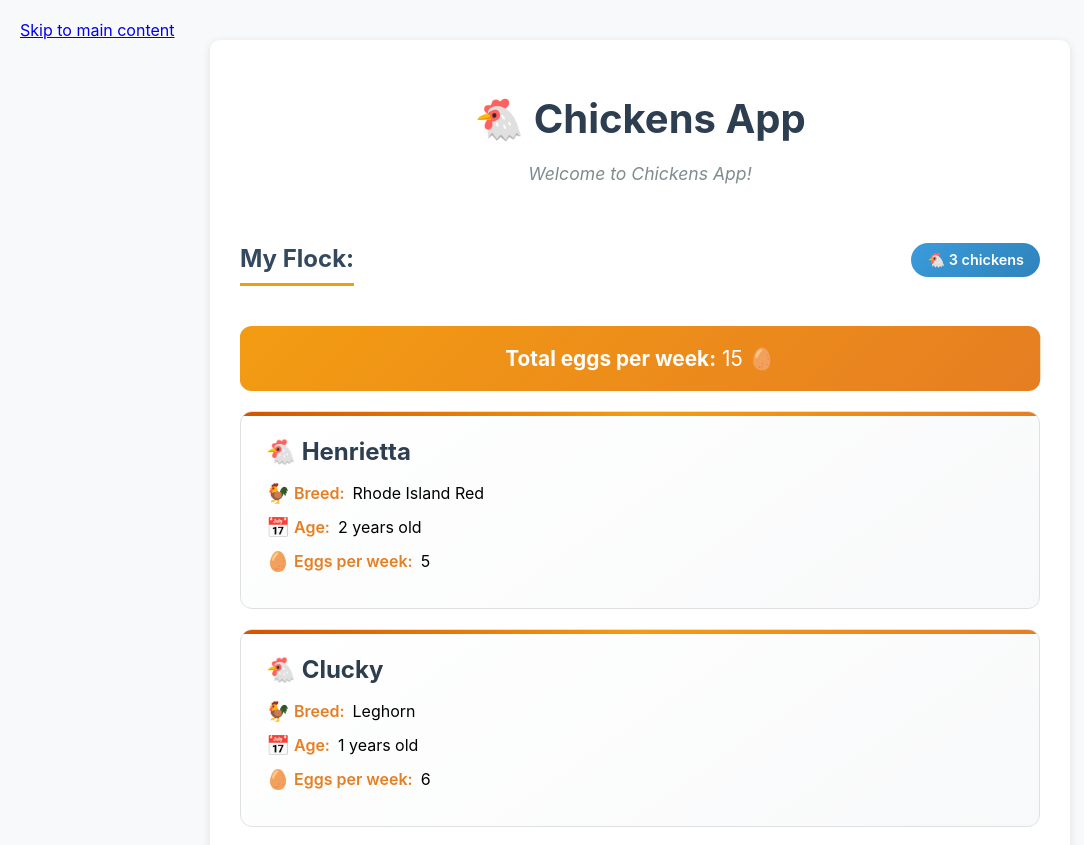
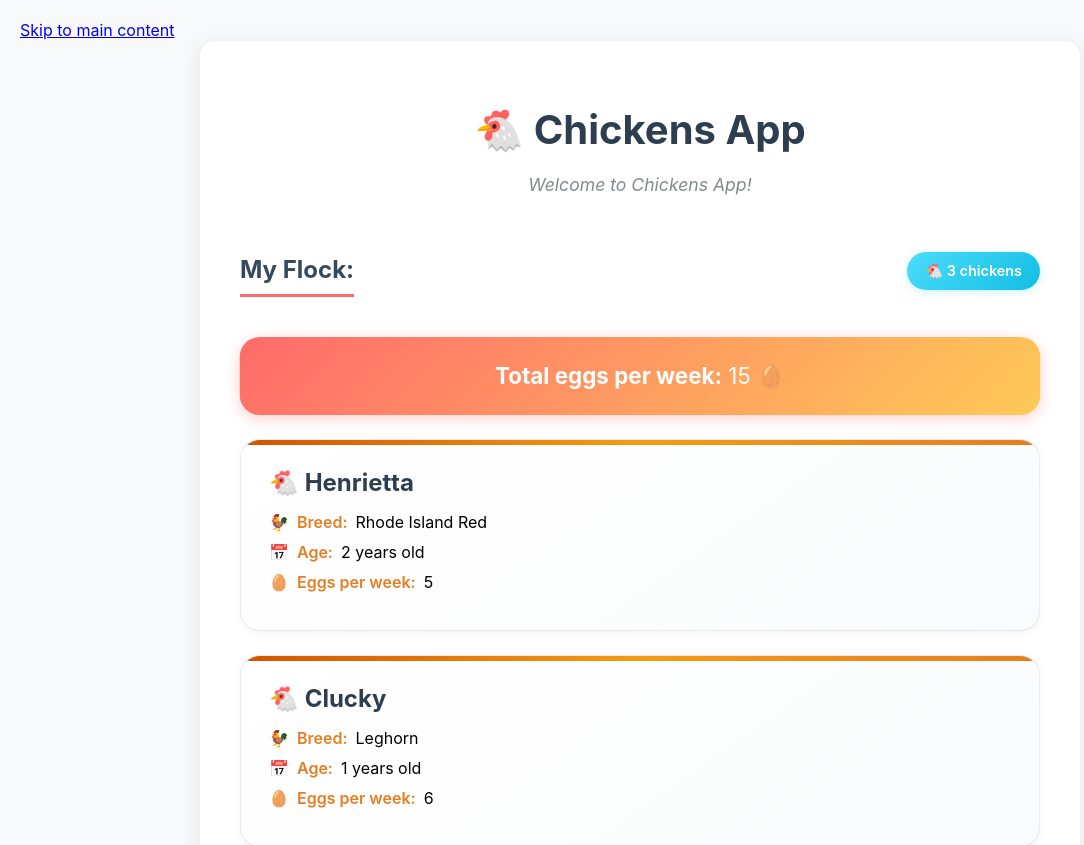
Before and after one commit to ThisbeSchoJo/chickens, a React (Create React App) app in the folder client/: page / in a window 1280 px wide. Shown: the top 845 px of the page, without its empty margins (0-1084 px from the left). Built offline with nearby package versions, Linux system fonts and the light colour scheme.

Commit message:
Added some stuble styling to App.css

```diff
--- a/client/src/App.css
+++ b/client/src/App.css
@@ -12,21 +12,23 @@ body {
   max-width: 800px;
   margin: 0 auto;
   background-color: white;
-  padding: 30px;
-  border-radius: 10px;
-  box-shadow: 0 2px 10px rgba(0, 0, 0, 0.1);
+  padding: 40px;
+  border-radius: 16px;
+  box-shadow: 0 4px 20px rgba(0, 0, 0, 0.08);
+  border: 1px solid rgba(0, 0, 0, 0.05);
 }
 
 /* Style for chicken cards */
 .chicken-card {
-  border: 1px solid #e0e0e0;
-  border-radius: 12px;
-  padding: 25px;
-  margin: 20px 0;
-  background: linear-gradient(145deg, #ffffff, #f8f9fa);
+  border: 1px solid rgba(0, 0, 0, 0.08);
+  border-radius: 20px;
+  padding: 28px;
+  margin: 24px 0;
+  background: linear-gradient(145deg, #ffffff, #fafbfc);
   transition: all 0.3s ease;
   position: relative;
   overflow: hidden;
+  box-shadow: 0 2px 8px rgba(0, 0, 0, 0.05);
 }
 
 .chicken-card::before {
@@ -35,14 +37,15 @@ body {
   top: 0;
   left: 0;
   right: 0;
-  height: 4px;
-  background: linear-gradient(90deg, #f39c12, #e67e22, #d35400);
+  height: 5px;
+  background: linear-gradient(90deg, #ff6b6b, #feca57, #48dbfb, #ff9ff3);
+  border-radius: 20px 20px 0 0;
 }
 
 .chicken-card:hover {
-  transform: translateY(-5px);
-  box-shadow: 0 8px 25px rgba(0, 0, 0, 0.15);
-  border-color: #f39c12;
+  transform: translateY(-8px) scale(1.02);
+  box-shadow: 0 12px 30px rgba(0, 0, 0, 0.15);
+  border-color: #ff6b6b;
 }
 
 .chicken-card h3 {
@@ -79,14 +82,17 @@ body {
 
 .breed-info::before {
   content: "🐓";
+  font-size: 1rem;
 }
 
 .age-info::before {
   content: "📅";
+  font-size: 1rem;
 }
 
 .eggs-info::before {
   content: "🥚";
+  font-size: 1rem;
 }
 
 /* Cute egg counter badge */
@@ -113,7 +119,7 @@ h1 {
 
 h2 {
   color: #34495e;
-  border-bottom: 3px solid #f39c12;
+  border-bottom: 3px solid #ff6b6b;
   padding-bottom: 10px;
   margin-top: 30px;
 }
@@ -126,15 +132,16 @@ h3 {
 
 /* Style the total eggs section */
 .total-eggs {
-  background: linear-gradient(135deg, #f39c12, #e67e22);
+  background: linear-gradient(135deg, #ff6b6b, #feca57);
   color: white;
-  padding: 20px;
-  border-radius: 12px;
+  padding: 25px;
+  border-radius: 20px;
   text-align: center;
-  font-size: 1.3rem;
+  font-size: 1.4rem;
   margin: 20px 0;
   position: relative;
   overflow: hidden;
+  box-shadow: 0 4px 15px rgba(255, 107, 107, 0.3);
 }
 
 /* Style the chicken breeds list */
@@ -156,16 +163,17 @@ h3 {
 .breeds-list li {
   background-color: white;
   padding: 12px 16px;
-  border-radius: 8px;
-  border-left: 4px solid #f39c12;
+  border-radius: 12px;
+  border-left: 4px solid #ff6b6b;
   transition: all 0.2s ease;
   cursor: pointer;
+  box-shadow: 0 1px 3px rgba(0, 0, 0, 0.1);
 }
 
 .breeds-list li:hover {
-  transform: translateX(5px);
-  box-shadow: 0 2px 8px rgba(0, 0, 0, 0.1);
-  border-left-color: #e67e22;
+  transform: translateX(5px) scale(1.02);
+  box-shadow: 0 4px 12px rgba(0, 0, 0, 0.15);
+  border-left-color: #feca57;
 }
 
 /* Welcome message styling */
@@ -186,12 +194,13 @@ h3 {
 }
 
 .flock-count {
-  background: linear-gradient(135deg, #3498db, #2980b9);
+  background: linear-gradient(135deg, #48dbfb, #0abde3);
   color: white;
-  padding: 8px 16px;
-  border-radius: 20px;
+  padding: 10px 18px;
+  border-radius: 25px;
   font-size: 0.9rem;
   font-weight: 600;
+  box-shadow: 0 2px 8px rgba(72, 219, 251, 0.3);
 }
 
 /* Subtle animations */
```
